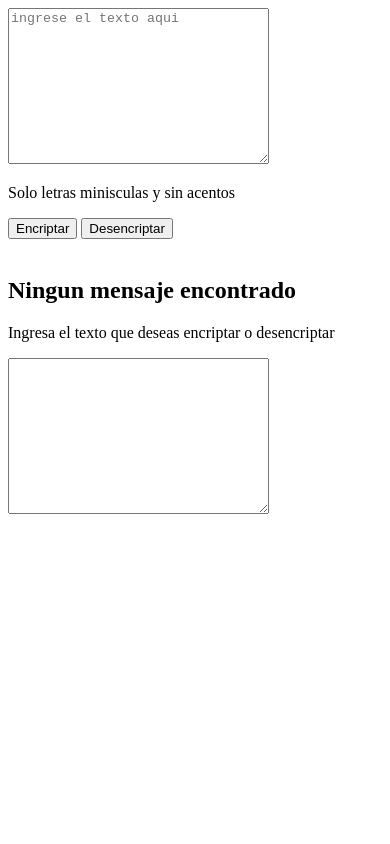
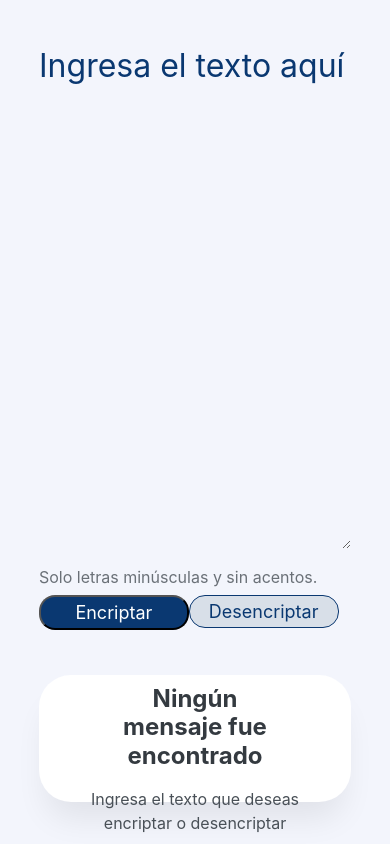
Before and after one commit to MarlonSoria/proyectoEncriptador, a plain HTML site: page index.html in a window 390 px wide. Drawn offline with nearby package versions, Linux system fonts and the light colour scheme.

Commit message:
estructura css

```diff
--- a/index.html
+++ b/index.html
@@ -2,25 +2,27 @@
 <html lang="en">
   <head>
     <meta charset="UTF-8" />
+    <meta http-equiv="X-UA-Compatible" content="IE=edge" />
     <meta name="viewport" content="width=device-width, initial-scale=1.0" />
-    <title>Document</title>
+    <title>Encriptador de Texto</title>
+    <link rel="shortcut icon" href="img/favicon.png" type="image/x-icon" />
     <link rel="stylesheet" href="styles.css" />
+    <script src="https://unpkg.com/sweetalert/dist/sweetalert.min.js"></script>
   </head>
-
   <body>
     <div class="container">
       <div class="encriptar">
         <textarea
           name="texto"
+          class="texto"
           id="texto"
-          class="texto"
           cols="30"
           rows="10"
-          placeholder="ingrese el texto aqui"
+          placeholder="Ingresa el texto aquí"
         ></textarea>
-      </div>
+
         <div class="terminos">
-        <p>Solo letras minisculas y sin acentos</p>
+          <p>Solo letras minúsculas y sin acentos.</p>
         </div>
         <div class="botones">
           <button class="btn-encriptar" type="button" onclick="encriptar()">
@@ -33,24 +35,17 @@
             onclick="desencriptar()"
           />
         </div>
+      </div>
       <div class="encriptado">
-        <img src="" alt="" id="muñeco" />
+        <img src="img/muñeco.png" alt="" id="muñeco" />
         <div class="mensaje-encriptado" id="mensaje-encriptado">
-          <h2 id="titulo-mensaje">Ningun mensaje encontrado</h2>
+          <h2 id="titulo-mensaje">Ningún mensaje fue encontrado</h2>
           <p id="parrafo">
             Ingresa el texto que deseas encriptar o desencriptar
           </p>
-          <textarea
-            name="mensaje"
-            id="mensaje"
-            cols="30"
-            rows="10"
-            class="mensaje"
-          ></textarea>
         </div>
       </div>
     </div>
   </body>
   <script src="index.js"></script>
-
 </html>
--- a/styles.css
+++ b/styles.css
@@ -0,0 +1,225 @@
+* {
+    margin: 0;
+    padding: 0;
+  }
+
+  .container {
+    position: relative;
+    width: 100vw;
+    height: 100vh;
+    background: #f3f5fc;
+  }
+
+  .texto {
+    position: absolute;
+    width: 42%;
+    height: 60%;
+    left: 12%;
+    top: 15%;
+    border: none;
+    font-family: "Inter";
+    font-style: normal;
+    font-weight: 400;
+    font-size: 32px;
+    line-height: 150%;
+    background-color: #f3f5fc;
+  }
+
+  .texto::placeholder {
+    color: #0a3871;
+  }
+
+  .texto:focus,
+  .texto:active {
+    border: none;
+    outline: none;
+  }
+
+  .terminos {
+    display: flex;
+    flex-direction: row;
+    align-items: center;
+    padding: 0px;
+    gap: 8px;
+    position: absolute;
+    width: 80%;
+    left: 12%;
+    top: 80%;
+  }
+
+  .terminos p {
+    font-family: "Inter";
+    font-style: normal;
+    font-weight: 400;
+    font-size: 12px;
+    line-height: 150%;
+    color: #495057;
+    opacity: 0.8;
+    flex: none;
+    order: 1;
+    flex-grow: 0;
+  }
+
+  .botones {
+    display: flex;
+    flex-direction: row;
+    align-items: flex-start;
+    padding: 1% 0;
+    position: absolute;
+    width: 80%;
+    left: 12%;
+    top: 82%;
+  }
+
+  .btn-encriptar {
+    align-items: center;
+    justify-content: center;
+    padding: 2%;
+    gap: 8px;
+    width: 25%;
+    background-color: #0a3871;
+    border-radius: 24px;
+    font-family: "Inter";
+    font-size: 18px;
+    line-height: 19px;
+    text-align: center;
+    color: #fff;
+  }
+
+  .btn-desencriptar {
+    box-sizing: border-box;
+    display: flex;
+    flex-direction: row;
+    align-items: flex-start;
+    justify-content: center;
+    padding: 2%;
+    gap: 8px;
+    width: 25%;
+    background: #d8dfe8;
+    border: 1px solid #0a3871;
+    border-radius: 24px;
+    font-family: "Inter";
+    font-weight: 400;
+    font-size: 18px;
+    line-height: 19px;
+    text-align: center;
+    color: #0a3871;
+  }
+
+  .btn-desencriptar:hover,
+  .btn-encriptar:hover {
+    margin: 0.3%;
+    width: 24.5%;
+    padding: 1.8%;
+  }
+
+  .encriptado {
+    display: flex;
+    justify-content: center;
+    position: absolute;
+    width: 30%;
+    height: 90%;
+    left: 60%;
+    top: 5%;
+    background: #fff;
+    box-shadow: 0px 24px 32px -8px rgba(0, 0, 0, 0.08);
+    border-radius: 32px;
+  }
+
+  .mensaje-encriptado {
+    display: flex;
+    flex-direction: column;
+    align-items: center;
+    justify-content: center;
+    padding: 1%;
+    gap: 16px;
+    position: absolute;
+    width: 100%;
+    top: 65%;
+    text-align: center;
+  }
+
+  .mensaje-encriptado h2 {
+    width: 60%;
+    font-family: "Inter";
+    font-style: normal;
+    font-weight: 700;
+    font-size: 24px;
+    line-height: 120%;
+    text-align: center;
+    color: #343a40;
+  }
+
+  .mensaje-encriptado p {
+    width: 80%;
+    font-family: "Inter";
+    font-style: normal;
+    font-weight: 400;
+    font-size: 16px;
+    line-height: 150%;
+    text-align: center;
+    color: #495057;
+  }
+
+  .encriptado img {
+    position: absolute;
+    width: 80%;
+    height: 50%;
+    top: 15%;
+  }
+
+  /* Responsive design */
+  @media (max-width: 57.5em) {
+    .container {
+      display: flex;
+      flex-direction: row;
+    }
+    .encriptar {
+      width: 100%;
+    }
+    .texto {
+      width: 80%;
+      height: 60%;
+      left: 10%;
+      top: 5%;
+    }
+    .terminos {
+      width: 80%;
+      left: 10%;
+      top: 67%;
+    }
+    .terminos p {
+      font-size: 16px;
+    }
+    .botones {
+      width: 80%;
+      left: 10%;
+      top: 70%;
+    }
+    .btn-encriptar,
+    .btn-desencriptar {
+      width: 48%;
+      border-radius: 16px;
+    }
+    .btn-encriptar:hover,
+    .btn-desencriptar:hover {
+      margin: 0.3%;
+      width: 47.5%;
+      padding: 1.8%;
+    }
+    .encriptado {
+      width: 80%;
+      height: 15%;
+      left: 10%;
+      top: 80%;
+    }
+    .mensaje-encriptado {
+      width: 100%;
+      top: 5%;
+    }
+    .encriptado img {
+      top: 0;
+      display: none;
+      visibility: hidden;
+    }
+  }
```
Lines whose indentation alone changed are shown as unchanged.
